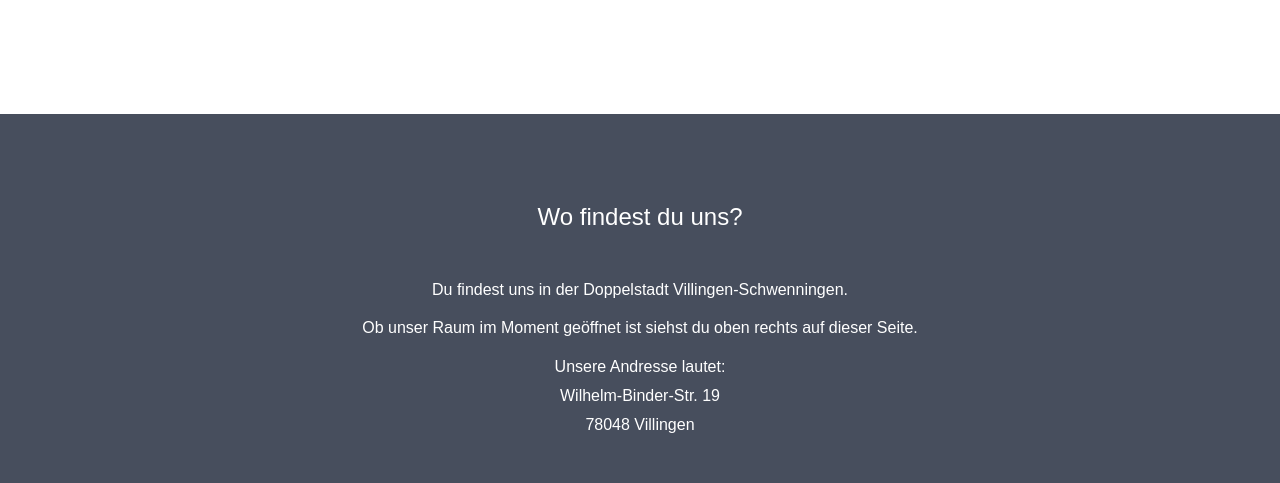
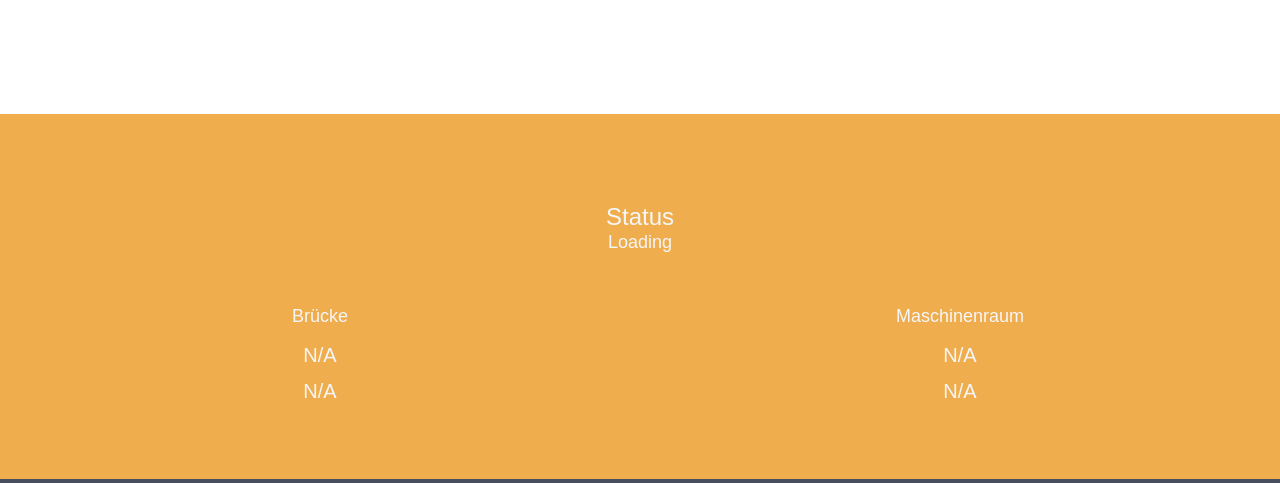
Before and after one commit to vspaceone/web, a PHP site: page / in a window 1280 px wide. Shown: the part 1625-2108 px from the top of the page. Run offline with PHP 8.4, Linux system fonts and the light colour scheme; some libraries are stand-ins or nearby versions.

Commit message:
Added Dashboard, changed navigation

```diff
--- a/app.js
+++ b/app.js
@@ -2,17 +2,16 @@
 function updateDoorstate(){
 
   console.log("Updating doorstate!");
-  $.get("spaceapi.json")
+  $.getJSON("/spaceapi.json")
     .done( function(data, textStatus){
-      if(data.state.open == 1){
+      if(data.state.open == true){
         $("#doorstate").addClass("label-success");
         $("#doorstate").removeClass("label-danger");
-        $("#doorstate").text("open");
-
+        $("#doorstateString").text("open");
       }else{
         $("#doorstate").addClass("label-danger");
         $("#doorstate").removeClass("label-success");
-        $("#doorstate").text("closed");
+        $("#doorstateString").text("closed");
       }
     })
   .fail(function(data, textStatus){
@@ -22,3 +21,49 @@ function updateDoorstate(){
 
   });
 }
+
+function updateState(){
+
+  console.log("Updating state!");
+  $.getJSON("/spaceapi.json")
+    .done( function(data, textStatus){
+      if(data.state.open == true){
+        $("#state").removeClass("label-warning");
+        $("#state").removeClass("label-danger");
+        $("#state").addClass("label-success");
+
+        $("#stateText").html("<em>Open</em>")
+      }else{
+        $("#state").removeClass("label-warning");
+        $("#state").removeClass("label-success");
+        $("#state").addClass("label-danger");
+
+        $("#stateText").html("<em>Closed</em>")
+      }
+    })
+  .fail(function(data, textStatus){
+
+  });
+}
+
+function updateTemperature(){
+
+  console.log("Updating temperature!");
+  $.getJSON("/spaceapi.json")
+    .done( function(data, textStatus){
+      var temp = data.sensors.temperature[0].value;
+      var tunit = "°C";
+
+      var humi = data.sensors.humidity[0].value;
+      var hunit = data.sensors.humidity[0].unit;
+
+      $("#Maschinenraum").html(temp + tunit + "<br>" + humi + hunit);
+
+      $("#Bruecke").html("N/A <br> N/A");
+    })
+  .fail(function(data, textStatus){
+    $("#Maschinenraum").html("N/A <br> N/A");
+
+    $("#Bruecke").html("N/A <br> N/A");
+  });
+}
--- a/index.html
+++ b/index.html
@@ -34,10 +34,11 @@
 				</div>
 				<div class="collapse navbar-collapse" id="myNavbar">
 					<ul class="nav navbar-nav navbar-right">
-						<li><a href="#Was">WAS</a></li>
-						<li><a href="#Wo">WO</a></li>
-						<li><a href="https://wiki.vspace.one">WIKI</a></li>
-                        <li><div id="doorstate" class="label label-success">loading</label></li>
+						<li><a href="#Mitmachen">Mitmachen</a></li>
+						<li><a href="#Ausstattung">Ausstattung</a></li>
+						<li><a href="#Ort">Ort</a></li>
+						<li><a href="https://wiki.vspace.one">Wiki</a></li>
+                        <li><div id="doorstate" class="label label-success"><a href="#state" id="doorstateString">loading</a></label></li>
 					</ul>
 				</div>
 			</div>
@@ -51,7 +52,7 @@
 		</div>
 
 		<!-- Second Container -->
-		<div class="container-fluid bg-2 text-center">
+		<div class="container-fluid bg-2 text-center" id="Mitmachen">
 			<h3 class="margin">Für wen sind wir?</h3>
 			<p>Bei uns kann jeder und jede mitmachen. Interessierte Schüler, Studenten und Erwachsene, die sich für kreativen Umgang mit Technik interessieren.
 			<!--<span class="glyphicon glyphicon-search"></span> Search -->
@@ -59,8 +60,8 @@
 		</div>
 
 		<!-- Third Container (Grid) -->
-		<div class="container-fluid bg-3 text-center">
-			<h3 class="margin" id=Was>Was haben wir?</h3><br>
+		<div class="container-fluid bg-3 text-center" id="Ausstattung">
+			<h3 class="margin">Was haben wir?</h3><br>
 			<div class="row">
 				<div class="col-sm-4">
 					<p>Für unsere Verbindung und Vernetzung in aller Welt sorgt ein Router mit Internetzugang. Für Gäste betreiben wir einen <a href=https://freifunk.net/>Freifunk Zugangspunkt</a>.</p>
@@ -85,8 +86,29 @@
 			</div>
 		</div>
 
+		<div class="container-fluid text-center label-warning" id="state">
+			<h3 style="margin-bottom: 2px">Status</h3>
+			<h4 class="margin" style="margin-top:2px" id="stateText">Loading</h4>
+			<div class="row">
+				<div class="col-sm-6">
+					<h4>Brücke</h4>
+				</div>
+				<div class="col-sm-6">
+					<h4>Maschinenraum</h4>
+				</div>
+			</div>
+			<div class="row">
+				<div class="col-sm-6" id="Bruecke">
+
+				</div>
+				<div class="col-sm-6" id="Maschinenraum">
+
+				</div>
+			</div>
+		</div>
+
 		<div class="container-fluid bg-2 text-center">
-			<h3 class="margin" id=Wo>Wo findest du uns?</h3>
+			<h3 class="margin" id="Ort">Wo findest du uns?</h3>
 			<p>Du findest uns in der Doppelstadt Villingen-Schwenningen.</p>
                		<p>Ob unser Raum im Moment geöffnet ist siehst du oben rechts auf dieser Seite.</p>
 			<p>Unsere Andresse lautet:<br>
@@ -107,6 +129,10 @@
 $( document ).ready(function() {
 	window.setInterval( updateDoorstate, 10000);
 	updateDoorstate();
+	updateState();
+	updateTemperature();
+
+
 });
 		</script>
 
--- a/style.css
+++ b/style.css
@@ -35,16 +35,27 @@ p {font-size: 16px;}
 	letter-spacing: 5px;
 }
 .navbar-nav  li a:hover {
-	color: #1abc9c !important;
+	color: #1abc9c;
 }
 #doorstate {
 	margin-top: 8px;
 	margin-bottom: 5px;
 	padding-top: 10px;
 	padding-bottom: 10px;
+    padding-left: 12px;
 	position: relative;
 	display: block;
 	font: 12px Montserrat, sans-serif;
 	letter-spacing: 5px;
 	text-decoration: none;
 }
+#doorstateString{
+    color: #ffffff;
+}
+#doorstateString:hover{
+    color: #777;
+    text-decoration: none;
+}
+#doorstateString:visited{
+    color: #ffffff;
+}
```
Also changed, not shown: impressum.html (+5 -4 lines).
